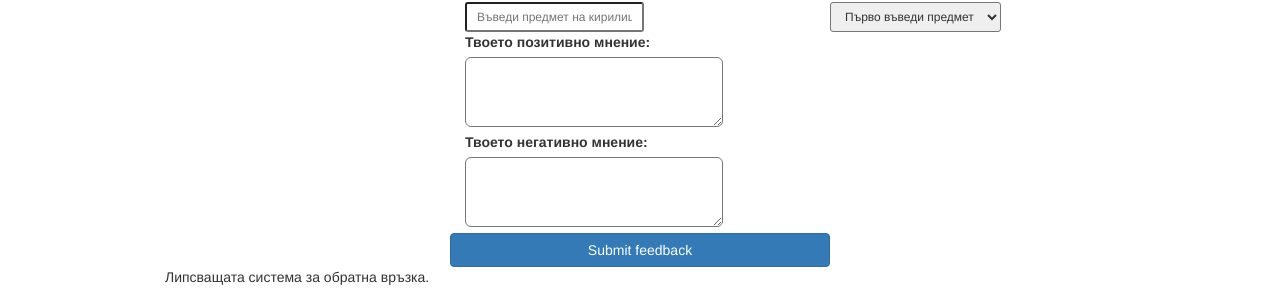
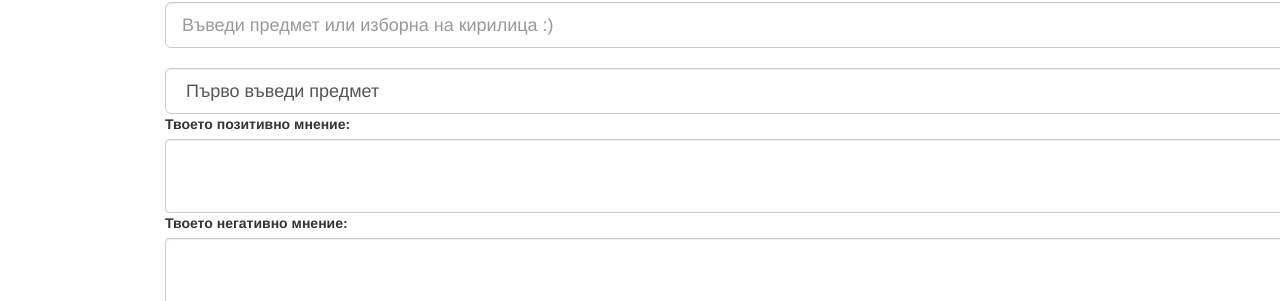
Before and after one commit to Hackfmi/fmifeedback-client, a website: page index.html in a window 1280 px wide. Shown: the part 324-625 px from the top of the page. Drawn offline with nearby package versions, Linux system fonts and the light colour scheme; no server answers.

Commit message:
Rewriting the form and JS so it can submit

```diff
--- a/index.html
+++ b/index.html
@@ -58,32 +58,31 @@
       <div id="give" class="row">
         <div class="col-lg-12">
             <h2>Дай своят Feedback</h2>
-            <form>
-              <div id="courseInputContainer" class="col-md-4 col-md-offset-3">
-               <input id="courseInputField" oninput="onKeypress()" type="text" class="input-sm" id="coursebox" name="coursebox" placeholder="Въведи предмет на кирилица"/>
+            <form id="feedbackForm">
+              <div>
+                <input id="courseInputField" placeholder="Въведи предмет или изборна на кирилица :)" class="input-lg form-control" oninput="onKeypress()" />
                 <input type="hidden" id="courseId" name="courseId" value="-1"/>
+              </div>
+               <br />
+               <div>
+                <select id="teacher" class="input-lg form-control" name="teacherbox" id="teacherbox">
+                  <option data-id="-1" value="-1">Първо въведи предмет</option>
+                </select>
+              </div>
+              <div>
+                <label class='feedback'>Твоето позитивно мнение:</label>
+                <br>
+                <textarea id="positiveFeedback" class ="form-control" rows="3" name="positive"></textarea>
               </div>
 
               <div>
-              <select id="teacher" class="input-sm" name="teacherbox" id="teacherbox">
-                <option data-id="-1" value="-1">Първо въведи предмет</option>
-              </select>
-            </div>
-
-            <div class = 'col-md-4 col-md-offset-3'>
-              <label class='feedback'>Твоето позитивно мнение:</label>
-              <br>
-              <textarea id="positiveFeedback" class ='input-lg' rows="2" cols="20" name="positive"></textarea>
-            </div>
-
-            <div class="col-md-4 col-md-offset-3">
                 <label class="feedback">Твоето негативно мнение:</label>
                 <br>
-              <textarea id="negativeFeedback" class="input-lg" rows="2" cols="20" name="negative"></textarea>
+                <textarea id="negativeFeedback" class="form-control" rows="3"></textarea>
               </div>
-            <div id="recaptcha" class="col-md-4 col-md-offset-3">
+              <div class="pagination-centered" id="recaptcha">
               </div>
-            <button id="submitButton" class="btn btn-primary btn-large col-md-4 col-md-offset-3" type="submit" onclick="postFeedback()">Submit feedback</button>
+              <button id="submitButton" class="btn btn-primary btn-large col-md-4 col-md-offset-3" type="submit">Submit feedback</button>
           </form>
         </div>
       </div>
--- a/js/index.js
+++ b/js/index.js
@@ -26,6 +26,11 @@ $(window).scroll(function() {
     }
 });
 $(document).ready(function() {
+  $("#feedbackForm").on("submit", function(event) {
+    event.preventDefault();
+    postFeedback();
+  });
+
   $.ajax({
     type: "GET",
     url : APIendpoint + "feedback/?key=" + RECAPTCHA_SERVER_KEY,
@@ -34,7 +39,7 @@ $(document).ready(function() {
       Recaptcha.create(data.recaptcha_public_key,
         "recaptcha",
         {
-          theme: "red",
+          theme: "clean",
           callback: Recaptcha.focus_response_field
         }
       );
```
Also changed, not shown: custom.css (line endings or trailing spaces). Lines whose indentation alone changed are shown as unchanged.
